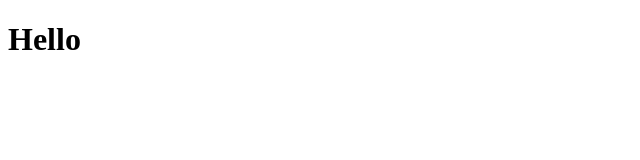
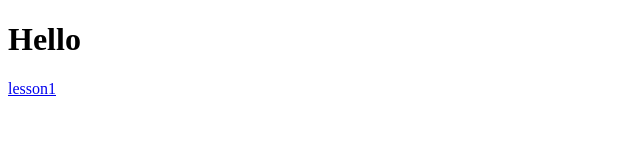
Before and after one commit to sapanabudhamagart/456, a plain HTML site: page index.html in a window 1280 px wide. Shown: the full height of the page, 0-640 px from the left. Drawn offline with Linux system fonts and the light colour scheme.

Commit message:
Update index.html

```diff
--- a/index.html
+++ b/index.html
@@ -5,5 +5,6 @@
 </head>
 <body>
 <h1> Hello</h1>
+  <a href="lesson1.html">lesson1</a>
 </body>
 </html>
```
